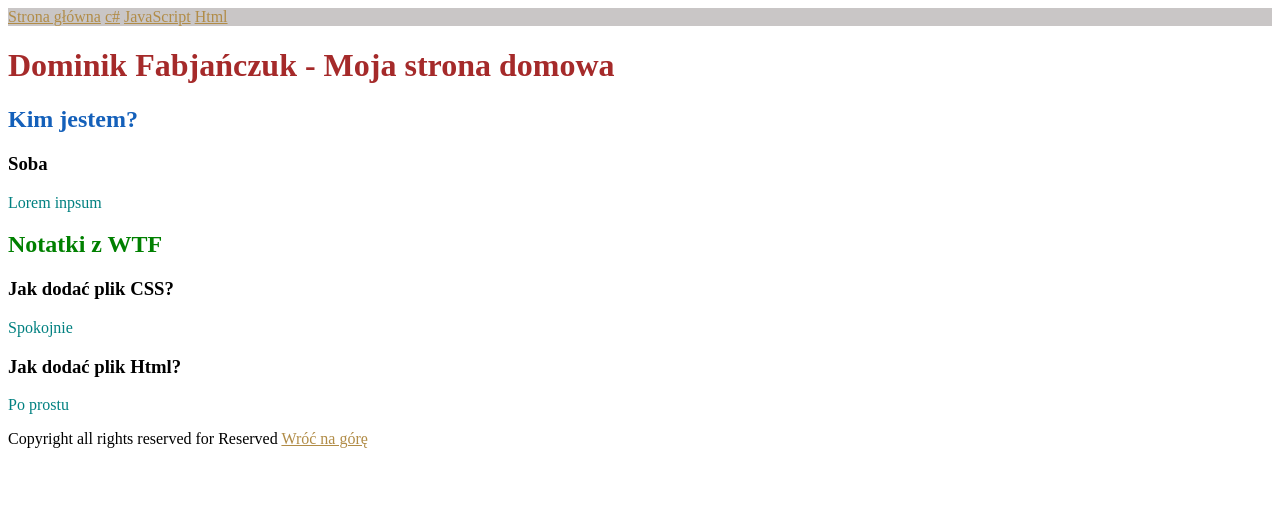
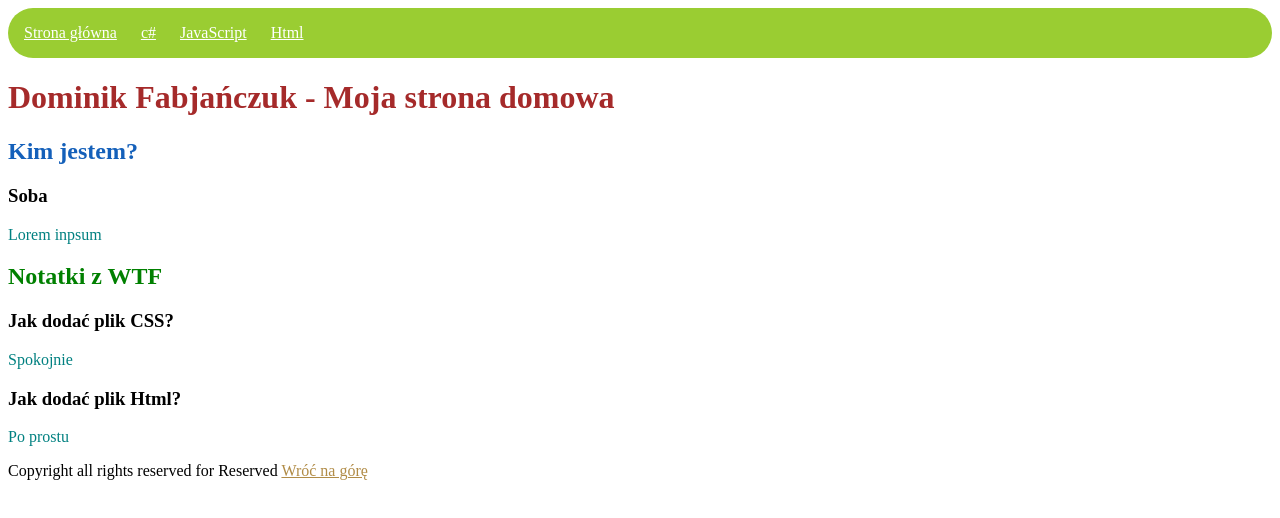
Before and after one commit to DominikFabjanczuk/homepage, a plain HTML site: page index.html in a window 1280 px wide. Drawn offline with Linux system fonts and the light colour scheme.

Commit message:
added navigation styles

```diff
--- a/Html.html
+++ b/Html.html
@@ -1,27 +1,25 @@
 <!DOCTYPE html>
 <html lang="en">
-
   <head>
-    <meta charset="UTF-8">
-    <meta name="viewport" content="width=device-width, initial-scale=1.0">
+    <meta charset="UTF-8" />
+    <meta name="viewport" content="width=device-width, initial-scale=1.0" />
     <title>Document</title>
-    <link href="style.css" rel="stylesheet" type="text/css">
+    <link href="style.css" rel="stylesheet" type="text/css" />
   </head>
 
   <body>
-    <header  class='header'>
+    <header class="header">
       <nav>
-            <a href='index.html'>Strona główna</a>
-            <a href='cSharp.html'>c#</a>
-            <a href='JS.html'>JavaScript</a>
-            <a href='Html.html'>Html</a>
+        <a href="index.html">Strona główna</a>
+        <a href="cSharp.html">c#</a>
+        <a href="JS.html">JavaScript</a>
+        <a href="Html.html">Html</a>
       </nav>
     </header>
 
     <main>
-
-        <header id='top'>
-            <h1 class='header-main'>Dominik Fabjańczuk - Strona domowa</h1>
+      <header id="top">
+        <h1 class="header-main">Dominik Fabjańczuk - Strona domowa</h1>
       </header>
 
       <section>
@@ -33,7 +31,7 @@
       </section>
 
       <section>
-            <h2 class='header-section'>Notatki z WTF</h2>
+        <h2 class="header-section">Notatki z WTF</h2>
         <article>
           <h3>Jak dodać plik CSS?</h3>
           <p>Normalnie</p>
@@ -43,10 +41,10 @@
           <p>Po prostu</p>
         </article>
       </section>
-
     </main>
 
-    <footer>Copyright all rights reserved for Reserved <a href='#top'>Wróć na górę</a></footer>
+    <footer>
+      Copyright all rights reserved for Reserved <a href="#top">Wróć na górę</a>
+    </footer>
   </body>
-
 </html>
--- a/index.html
+++ b/index.html
@@ -1,27 +1,25 @@
 <!DOCTYPE html>
 <html lang="en">
-
   <head>
-    <meta charset="UTF-8">
-    <meta name="viewport" content="width=device-width, initial-scale=1.0">
+    <meta charset="UTF-8" />
+    <meta name="viewport" content="width=device-width, initial-scale=1.0" />
     <title>Document</title>
-    <link href="style.css" rel="stylesheet" type="text/css">
+    <link href="style.css" rel="stylesheet" type="text/css" />
   </head>
 
   <body>
-    <header  class='header'>
-        <nav>
-            <a href='index.html'>Strona główna</a>
-            <a href='cSharp.html'>c#</a>
-            <a href='JS.html'>JavaScript</a>
-            <a href='Html.html'>Html</a>
+    <header class="header">
+      <nav class="navigation">
+        <a class="navigation-item" href="index.html">Strona główna</a>
+        <a class="navigation-item" href="cSharp.html">c#</a>
+        <a class="navigation-item" href="JS.html">JavaScript</a>
+        <a class="navigation-item" href="Html.html">Html</a>
       </nav>
     </header>
 
     <main>
-
-        <header id='top'>
-            <h1 class='header-main'>Dominik Fabjańczuk - Moja strona domowa</h1>
+      <header id="top">
+        <h1 class="header-main">Dominik Fabjańczuk - Moja strona domowa</h1>
       </header>
 
       <section>
@@ -33,7 +31,7 @@
       </section>
 
       <section>
-            <h2 class='header-section'>Notatki z WTF</h2>
+        <h2 class="header-section">Notatki z WTF</h2>
         <article>
           <h3>Jak dodać plik CSS?</h3>
           <p>Spokojnie</p>
@@ -43,11 +41,10 @@
           <p>Po prostu</p>
         </article>
       </section>
-
     </main>
-    <footer>Copyright all rights reserved for Reserved <a href='#top'>Wróć na górę</a></footer>
+    <footer>
+      Copyright all rights reserved for Reserved <a href="#top">Wróć na górę</a>
+    </footer>
     <script src="main.js"></script>
-
   </body>
-
 </html>
--- a/main.js
+++ b/main.js
@@ -1,3 +1,3 @@
-const receiver = 'Dominik';
+const receiver = "Dominik";
 
 console.log(`Witaj ${receiver}`);
--- a/style.css
+++ b/style.css
@@ -10,17 +10,29 @@ p {
   color: teal;
 }
 
-.header-main{
+.header-main {
   color: brown;
 }
 
-.header-section{
+.header-section {
   color: green;
 }
-.header {
+/* .header {
   background: #c9c6c6;
-}
+} */
 
 a {
   color: rgb(177, 140, 71);
 }
+
+.navigation{
+    border-radius: 50px;
+    padding:16px;
+    background:yellowgreen;
+}
+
+.navigation-item{
+    margin-right: 20px;
+    display: inline-block;
+    color:#fff;
+}
```
Also changed, not shown: JS.html (+11 -14 lines), cSharp.html (+11 -13 lines). Lines whose indentation alone changed are shown as unchanged.
